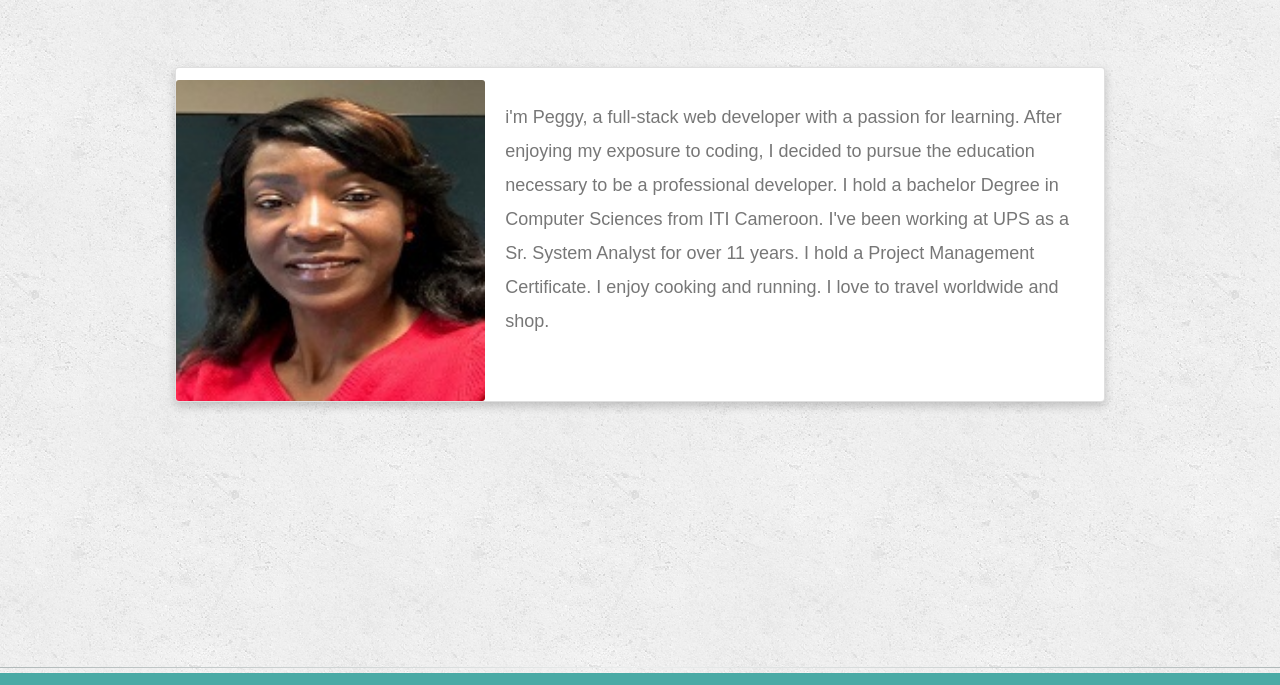
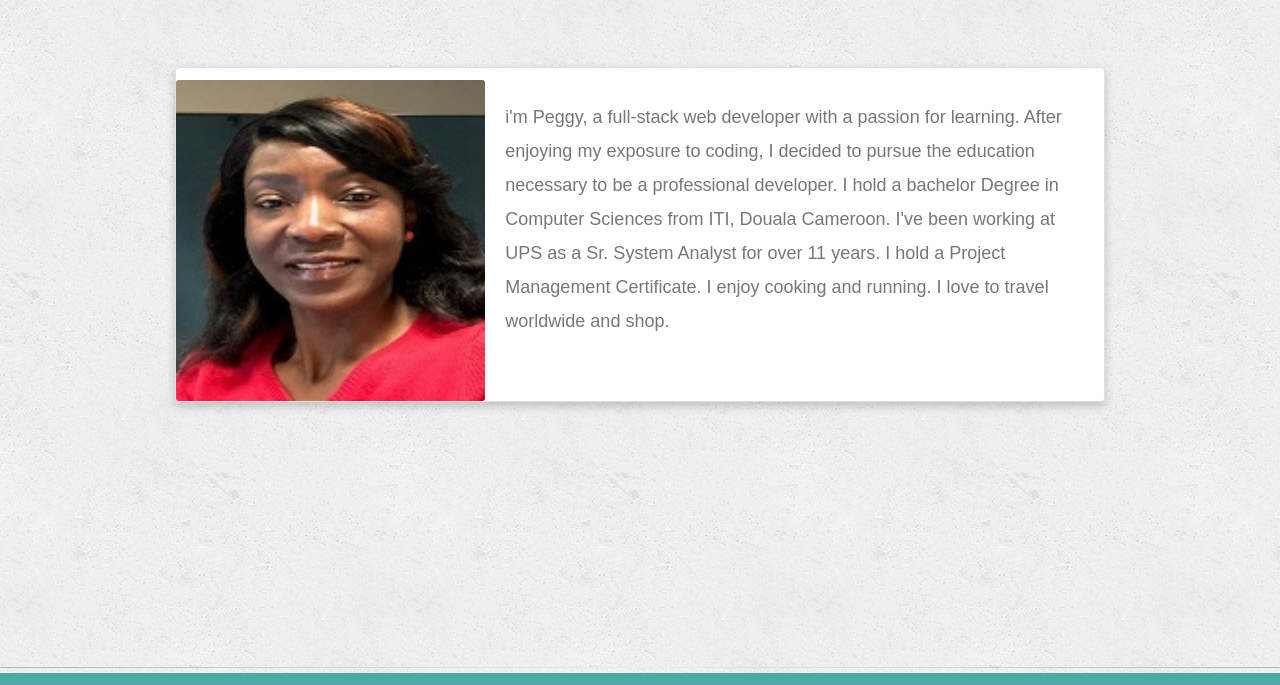
Before and after one commit to pekwalla/bootstrap-powered, a plain HTML site: page index.html in a window 1280 px wide. Shown: the part 63-748 px from the top of the page. Drawn offline with nearby package versions, Linux system fonts and the light colour scheme.

Commit message:
Update index.html
add city

```diff
--- a/index.html
+++ b/index.html
@@ -38,7 +38,7 @@
         <div class="col-md-8">
           <div class="card-body">
              <p class="card-text">i'm Peggy, a full-stack web developer with a passion for learning. After enjoying my exposure to coding, I decided to pursue the education necessary to be a professional developer.
-              I hold a bachelor Degree in Computer Sciences from ITI Cameroon. I've been  working at UPS as a Sr. System Analyst for over 11 years. I hold a Project Management Certificate. I enjoy cooking and running. I love to travel worldwide and shop.</p>
+              I hold a bachelor Degree in Computer Sciences from ITI, Douala Cameroon. I've been  working at UPS as a Sr. System Analyst for over 11 years. I hold a Project Management Certificate. I enjoy cooking and running. I love to travel worldwide and shop.</p>
           </div>
         </div>
       </div>
```
